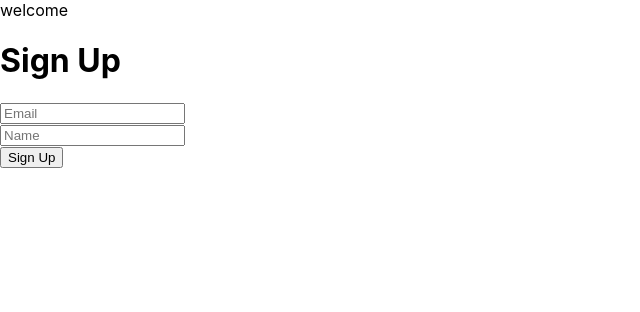
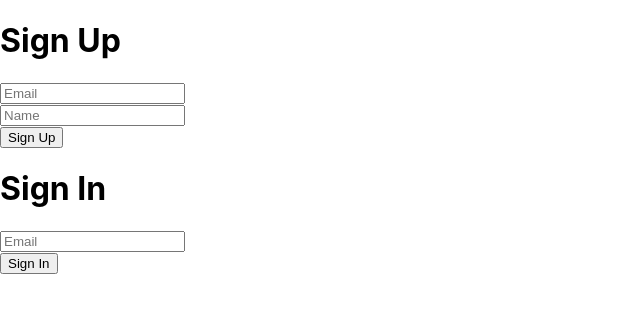
Before and after one commit to theluispestana/budget-tracker-frontend, a React (Create React App) app: page /#/ in a window 1280 px wide. Shown: the top 312 px of the page, without its empty margins (0-640 px from the left). Built offline with nearby package versions, Linux system fonts and the light colour scheme.

Commit message:
can sign in and find user with email

```diff
--- /dev/null
+++ b/src/components/signIn.tsx
@@ -0,0 +1,40 @@
+import React from "react";
+import { getUser } from "../helpers/requests";
+import { Redirect } from "react-router-dom";
+
+function SignIn() {
+  const [email, handleEmail] = React.useState("");
+  const [signedIn, handleSignIn] = React.useState(false);
+
+  function handleFormSubmission(event: any) {
+    event.preventDefault();
+
+    getUser(email).then((json) => {
+      console.log(json[0]);
+      handleSignIn(true);
+      localStorage.setItem("user", JSON.stringify(json[0]));
+    });
+  }
+
+  return (
+    <div>
+      {signedIn && <Redirect to="/budget" />}
+      <h1>Sign In</h1>
+      <form>
+        <input
+          type="text"
+          name="email"
+          value={email}
+          onChange={(event) => handleEmail(event.target.value)}
+          placeholder="Email"
+        />
+        <br />
+        <button onClick={(event) => handleFormSubmission(event)}>
+          Sign In
+        </button>
+      </form>
+    </div>
+  );
+}
+
+export default SignIn;
--- a/src/containers/welcome.tsx
+++ b/src/containers/welcome.tsx
@@ -1,11 +1,12 @@
 import React from "react";
-import SignUp from "../components/signup";
+import SignUp from "../components/signUp";
+import SignIn from "../components/signIn";
 
 function Welcome() {
   return (
     <div>
-      welcome
       <SignUp />
+      <SignIn />
     </div>
   );
 }
```
